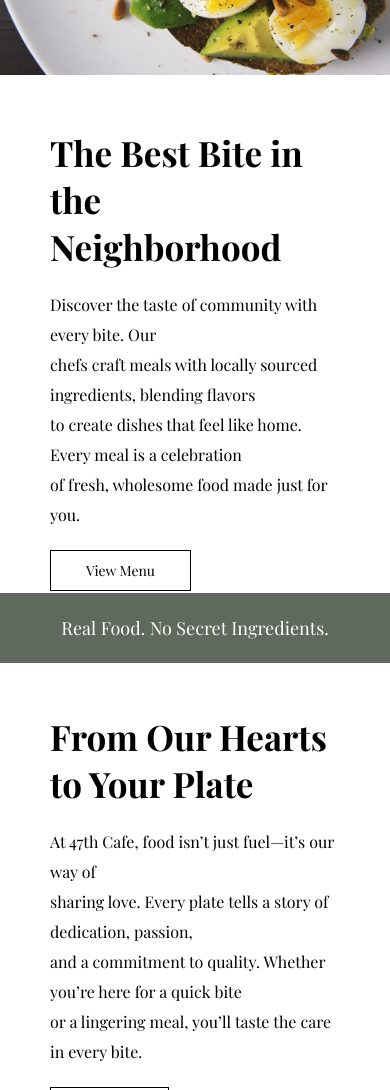
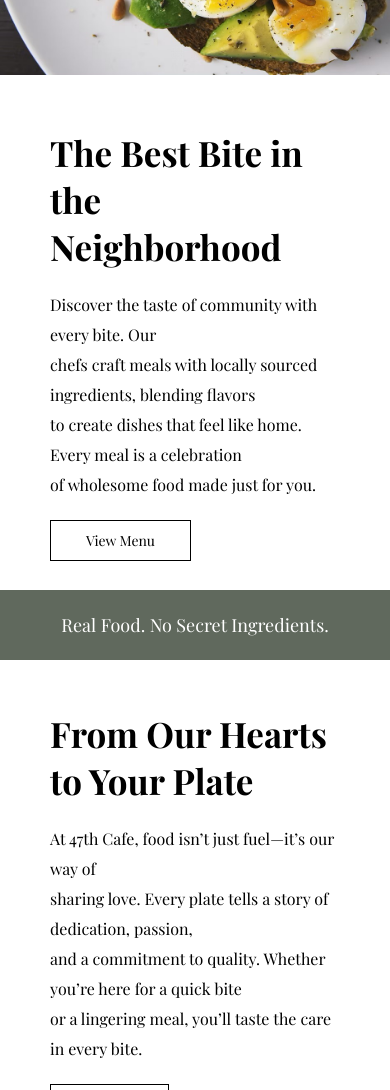
Before and after one commit to Tatia-Idukashvili/47th-Cafe-Website, a plain HTML site: page this-is-us.html in a window 390 px wide. Shown: the part 657-1747 px from the top of the page. Drawn offline with nearby package versions, Linux system fonts and the light colour scheme; a web font is replaced by a local one.

Commit message:
Update css and html files

```diff
--- a/style.css
+++ b/style.css
@@ -729,7 +729,7 @@ textarea {
     }
     .the-best-bite{
         flex-direction: column;
-        height: 850px;
+        height: 847px;
     }
     .image-container img{
         width: 100%;
@@ -756,6 +756,9 @@ textarea {
     .ic2 img{
         height: auto;
     }
+    /* .tbb-button{
+        margin-bottom: 10px;
+    } */
     /* Menu */
     .menu{
         height: 4900px;
--- a/this-is-us.html
+++ b/this-is-us.html
@@ -62,7 +62,7 @@
                 <p>Discover the taste of community with every bite. Our <br>
                 chefs craft meals with locally sourced ingredients, blending flavors <br>
                 to create dishes that feel like home. Every meal is a celebration <br>
-                of fresh, wholesome food made just for you.</p>
+                of wholesome food made just for you.</p>
 
                 <a href="./menu.html"><button>View Menu</button></a>
             </div>
```
